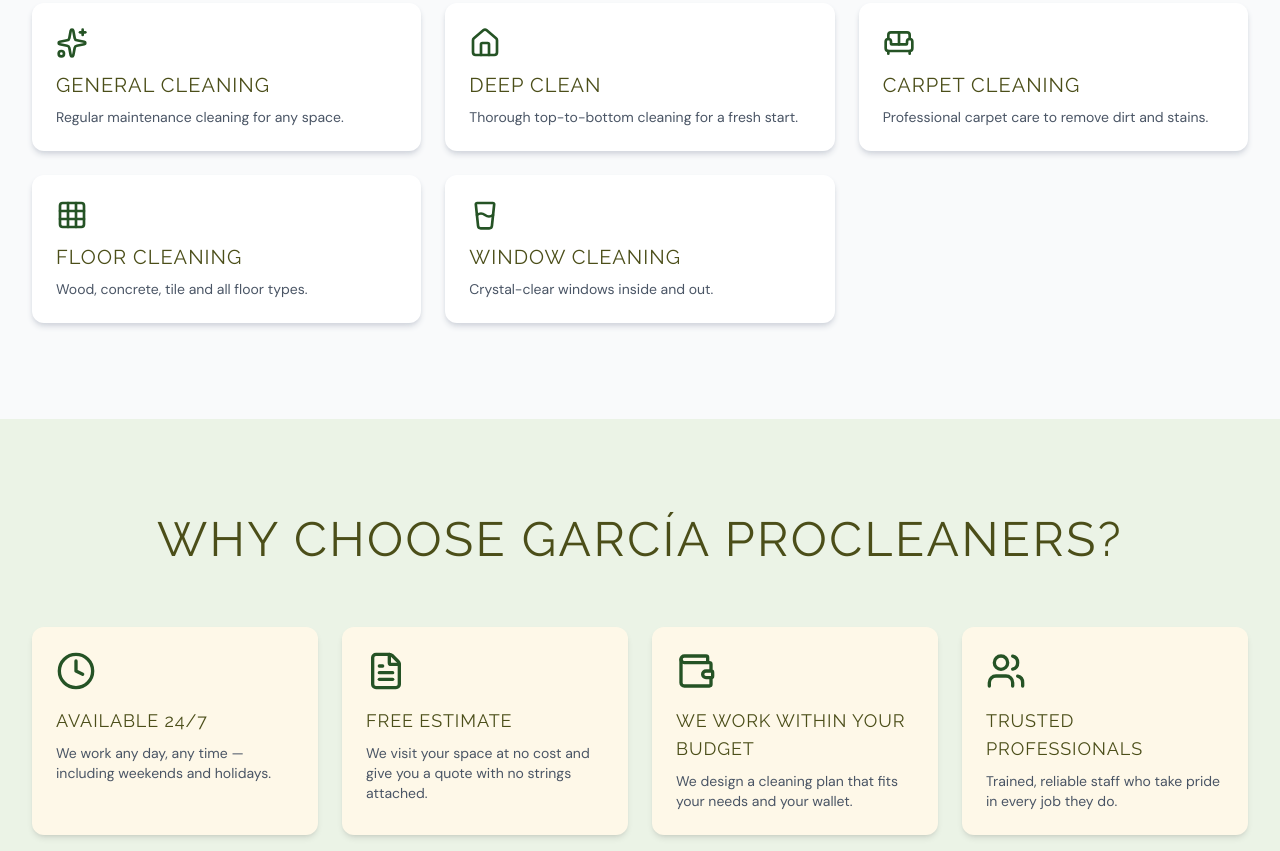
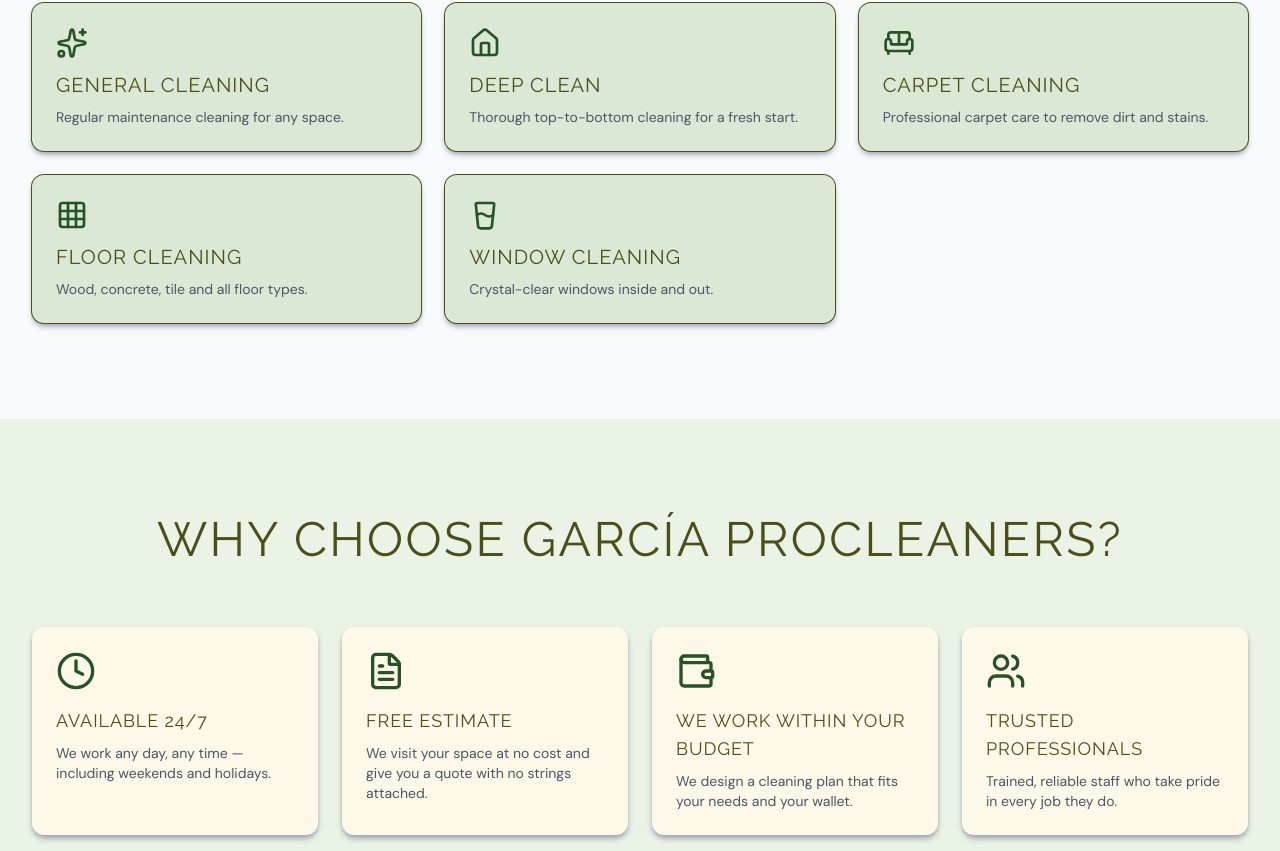
Before and after one commit to vdelaconcep/garciaprocleaners, a Next.js app: page /en in a window 1280 px wide. Shown: the part 1069-1920 px from the top of the page. Built offline with nearby package versions, Linux system fonts and the light colour scheme.

Commit message:
Detalles de versión desktop terminados 2

```diff
--- a/components/ContactModal.tsx
+++ b/components/ContactModal.tsx
@@ -72,7 +72,7 @@
               href={method.href}
               target={method.key === 'whatsapp' ? '_blank' : undefined}
               rel={method.key === 'whatsapp' ? 'noopener noreferrer' : undefined}
-              className="flex items-center gap-4 p-4 rounded-xl bg-[#FEF8E8] hover:bg-[#9AC182]/40 transition-colors group"
+              className="flex items-center gap-4 p-4 rounded-xl bg-[#FEF8E8] hover:bg-[#9AC182]/40 ring-1 ring-[#4B4E19] transition-colors group"
             >
               <method.icon className="w-6 h-6 text-[#255325]" />
               <div>
--- a/components/sections/Features.tsx
+++ b/components/sections/Features.tsx
@@ -39,7 +39,7 @@
               <AnimatedCard
                 key={feature.title}
                 delay={i * 100}
-                className="bg-[#FEF8E8] rounded-xl p-6 shadow-md hover:shadow-xl transition-shadow duration-200"
+                className="bg-[#FEF8E8] rounded-xl p-6 shadow-md shadow-gray-400 hover:shadow-xl transition-shadow duration-200"
               >
                 <IconComponent className="w-10 h-10 text-[#255325] mb-4" />
                 <h3 className="font-display text-lg tracking-wider uppercase text-[#4B4E19] mb-2">
--- a/components/sections/Services.tsx
+++ b/components/sections/Services.tsx
@@ -44,7 +44,7 @@
               <AnimatedCard
                 key={service.title}
                 delay={i * 100}
-                className="bg-white rounded-xl shadow-md shadow-gray-300 p-6 hover:shadow-lg transition-shadow duration-200"
+                className="bg-[#9AC182]/30 rounded-xl ring-1 ring-[#4B4E19] shadow-md shadow-gray-400 p-6 hover:shadow-lg transition-shadow duration-200"
               >
                 <IconComponent className="w-8 h-8 text-[#255325] mb-3" />
                 <h3 className="font-display text-xl tracking-wider uppercase text-[#4B4E19] mb-2">
```
